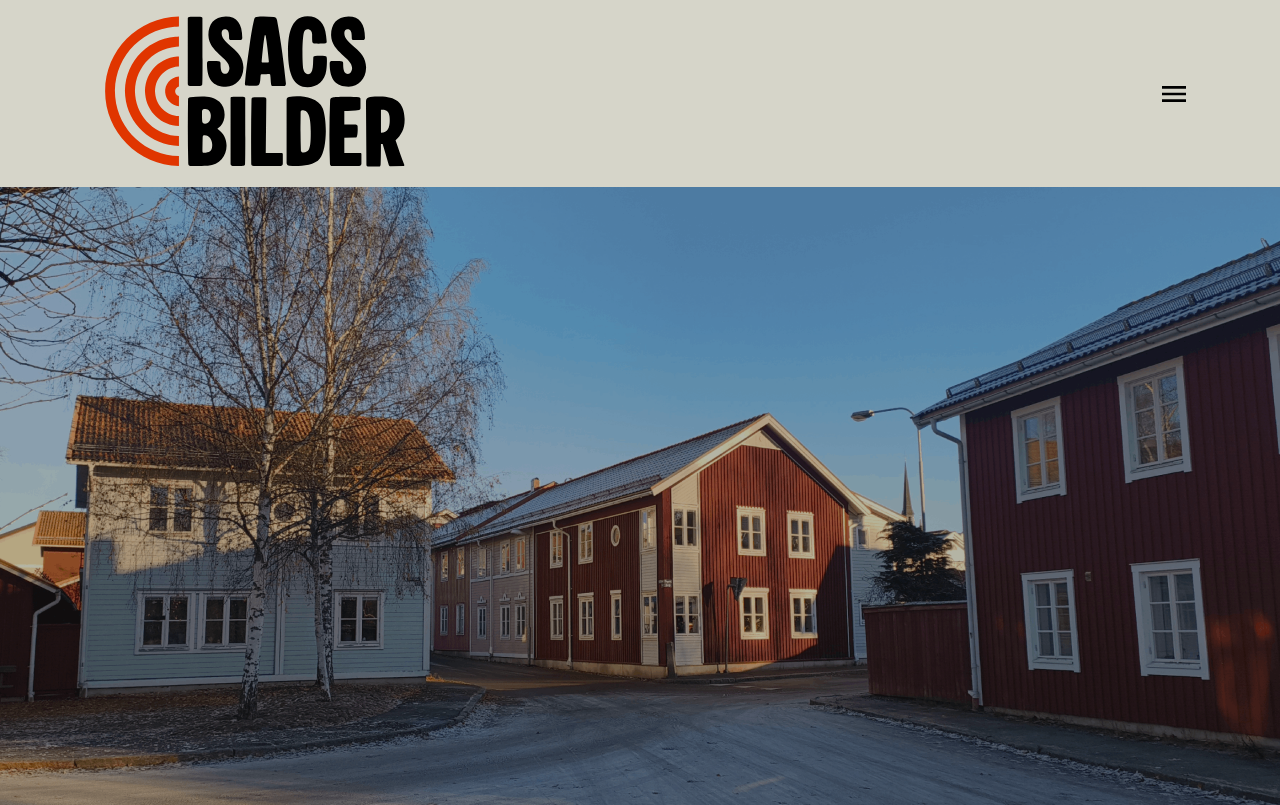
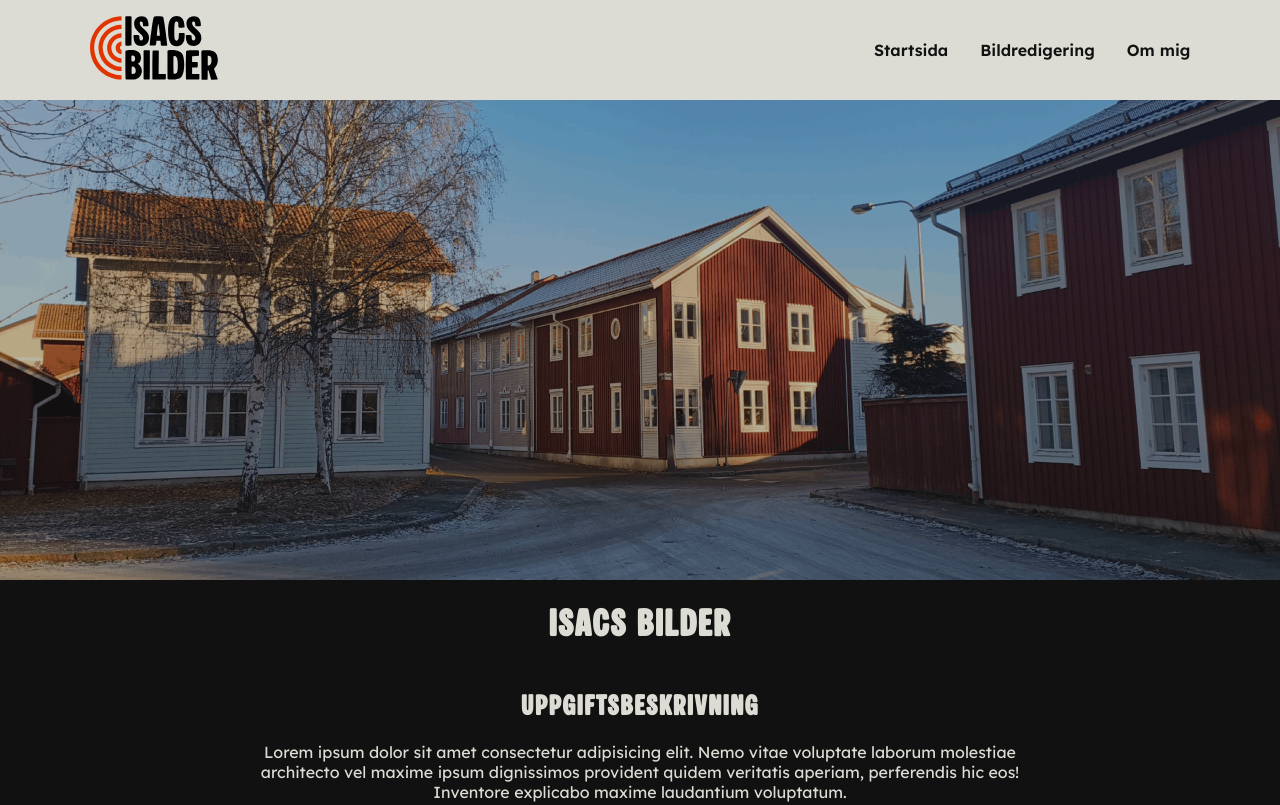
Before and after one commit to isla2401/dt200g-laboration1.2, a plain HTML site: page index.html in a window 1280 px wide. Shown: the top 805 px of the page. Drawn offline with Linux system fonts and the light colour scheme.

Commit message:
Anpassade styling av startsida för större skärmar

```diff
--- a/css/style.css
+++ b/css/style.css
@@ -9,8 +9,8 @@
 /* Variabler */
 :root {
 	/* Färger */
-	--color-1: #d6d5c9;
-	--color-2: #0c0c0c;
+	--color-1: #dddcd4;
+	--color-2: #111111;
 	--color-3: #902923;
 	--color-4: #a22c29;
 
@@ -65,8 +65,8 @@ header .logo-link {
 header button {
 	border: none;
 	padding: 0;
-	height: 2rem;
-	width: 2rem;
+	height: 10%;
+	width: 10%;
 	background-color: transparent;
 }
 
@@ -74,8 +74,12 @@ header button img {
 	width: 100%;
 }
 
-header nav.hidden {
-	display: none; /* Dölj mobilmeny */
+header nav {
+	display: none; /* Dölj mobilmeny som standard*/
+}
+
+header nav.open {
+	display: block; /* Visa mobilmeny */
 }
 
 header ul {
@@ -102,6 +106,31 @@ main > *:not(.hero-image) {
 	padding: 0 var(--spacing-edge); /* Padding på allt utom hero */
 }
 
+main p {
+	max-width: 50rem;
+	margin: 0 auto;
+}
+
+/* ----------------- MAIN - STARTSIDA ----------------- */
+
+.hero-image {
+	opacity: 0.7;
+	object-fit: cover;
+	width: 100%;
+	max-height: 30rem;
+}
+
+main section {
+	margin: 3rem 0;
+}
+
+/* Container för bilder på startsidan */
+.images-container {
+	display: flex;
+	flex-direction: column;
+	gap: 1rem;
+}
+
 /* ================================= FOOTER ================================= */
 
 footer {
@@ -111,21 +140,60 @@ footer {
 	margin-top: 2rem;
 }
 
-/* ==================================================================
------------------------------ STARTSIDA -----------------------------
-================================================================== */
+/* ================================= MEDIA QUERIES ================================= */
 
-.hero-image {
-	opacity: 0.7;
+/* Skärmar större än 600px */
+@media (min-width: 600px) {
+	header {
+		display: flex;
+		justify-content: space-between;
+		align-items: center;
+		padding: 1rem var(--spacing-edge);
+	}
+
+	/* Knappen försvinner så endast loggan är kvar i containern */
+	header .logo-button-container {
+		width: 8rem;
+		padding: 0;
+		display: block;
+	}
+
+	header button {
+		display: none; /* Dölj menyknapp */
+	}
+
+	header nav {
+		display: block; /* Visa navigeringen som standard */
+	}
+
+	header ul {
+		display: flex;
+		gap: 2rem;
+	}
+
+	header li {
+		background-color: transparent;
+		border-top: none;
+	}
+
+	header li a {
+		color: var(--color-2);
+	}
+
+	header li a:hover {
+		color: var(--color-3);
+	}
+
+	/* ----------------- MAIN - STARTSIDA ----------------- */
+
+	/* Container för bilder på startsidan */
+	.images-container {
+		flex-direction: row;
+		flex-wrap: wrap;
+		justify-content: center;
+	}
+
+	.images-container img {
+		height: 20rem;
+	}
 }
-
-main section {
-	margin: 3rem 0;
-}
-
-/* Container för bilder på startsidan */
-.images-container{
-	display: flex;
-	flex-direction: column;
-	gap: 1rem;
-}
--- a/index.html
+++ b/index.html
@@ -27,7 +27,7 @@
         </div>
 
         <!--  Navigationsmeny -->
-        <nav class="hidden">
+        <nav>
             <ul>
                 <li><a href="index.html">Startsida</a></li>
                 <li><a href="image-editing.html">Bildredigering</a></li>
```
